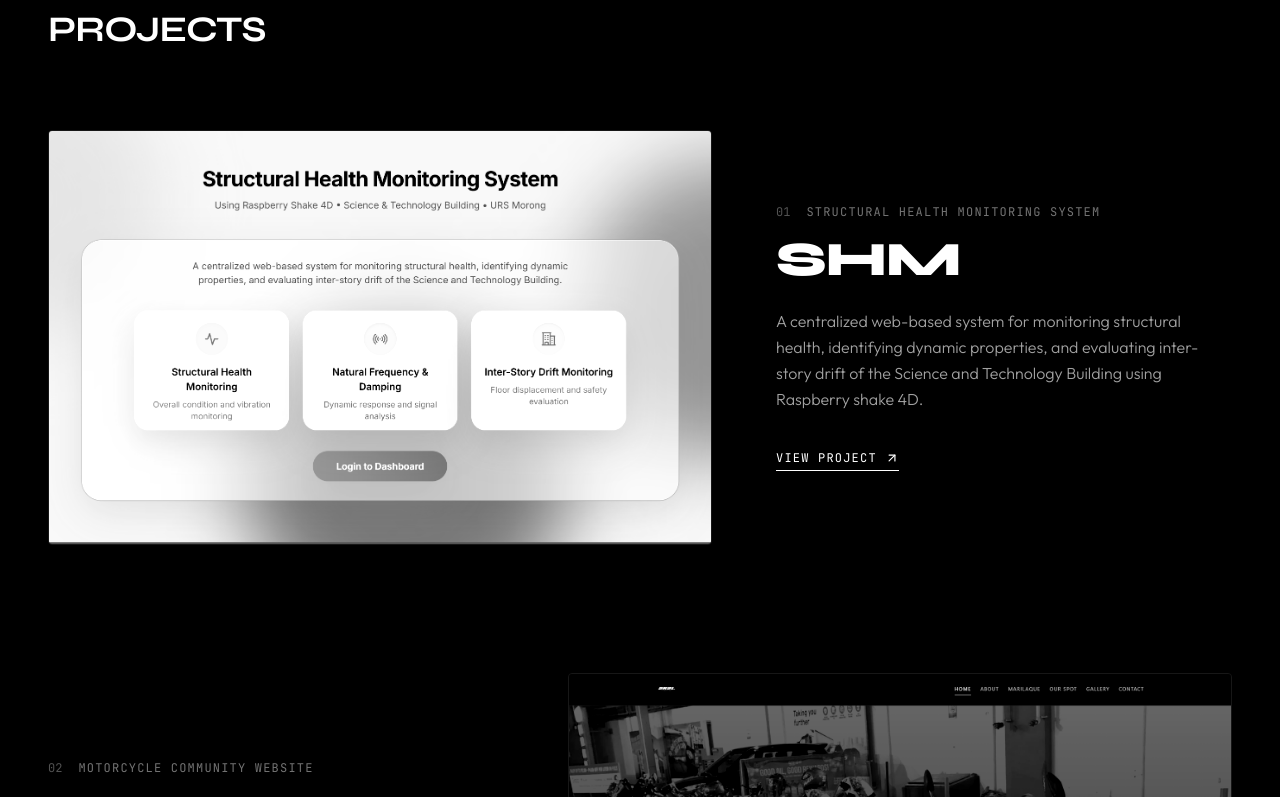
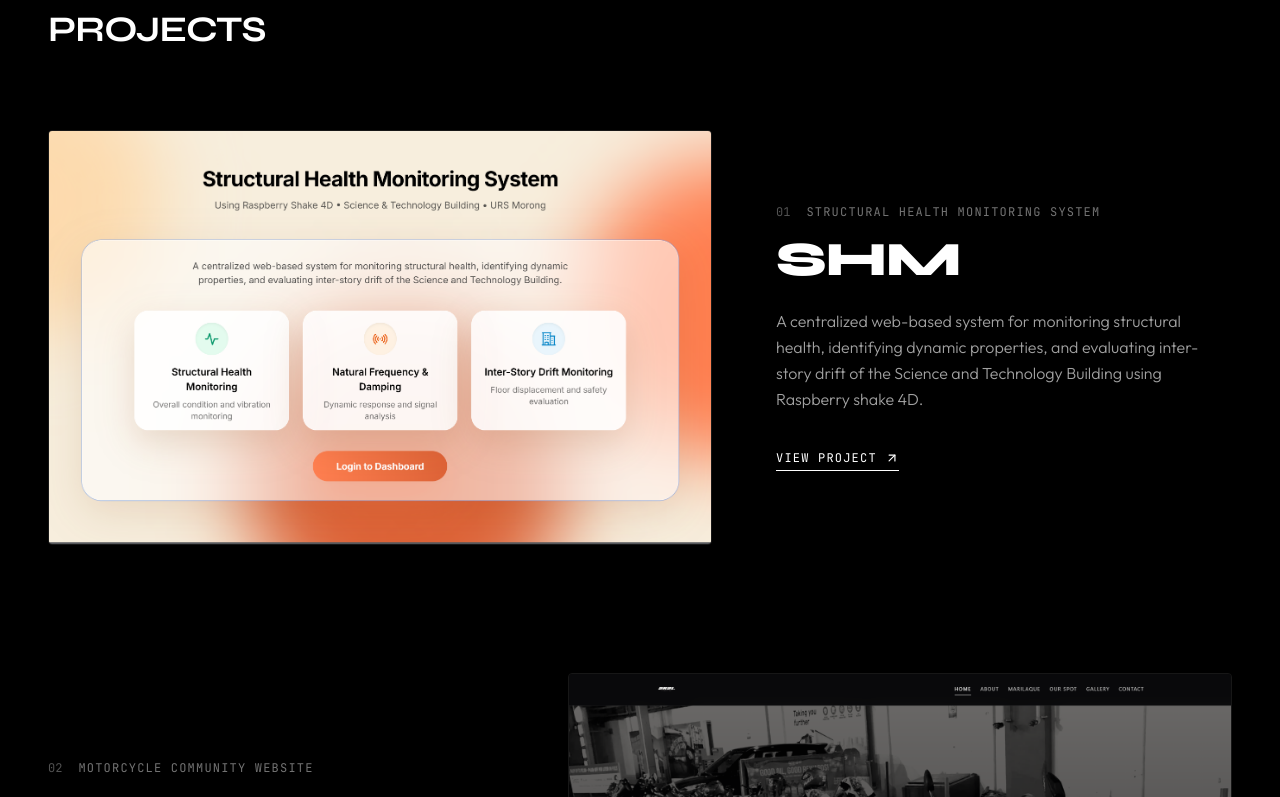
Before and after one commit to Zestojomoc/PORTFOLIO, a Next.js app: page / in a window 1280 px wide. Shown: the part 803-1600 px from the top of the page. Built offline with nearby package versions, Linux system fonts and the light colour scheme.

Commit message:
Show project screenshots in color

```diff
--- a/src/sections/Projects.tsx
+++ b/src/sections/Projects.tsx
@@ -101,10 +101,9 @@
                       src={project.image}
                       alt={project.name}
                       fill
-                      className="object-cover filter grayscale contrast-110 group-hover:grayscale-0 group-hover:scale-105 transition-all duration-700 ease-in-out"
+                      className="object-cover transition-transform duration-700 ease-in-out group-hover:scale-[1.03]"
                       sizes="(max-width: 768px) 100vw, 800px"
                     />
-                    <div className="absolute inset-0 bg-gradient-to-t from-black/50 to-transparent opacity-0 group-hover:opacity-100 transition-opacity duration-500" />
                   </motion.div>
                 </div>
 
```
